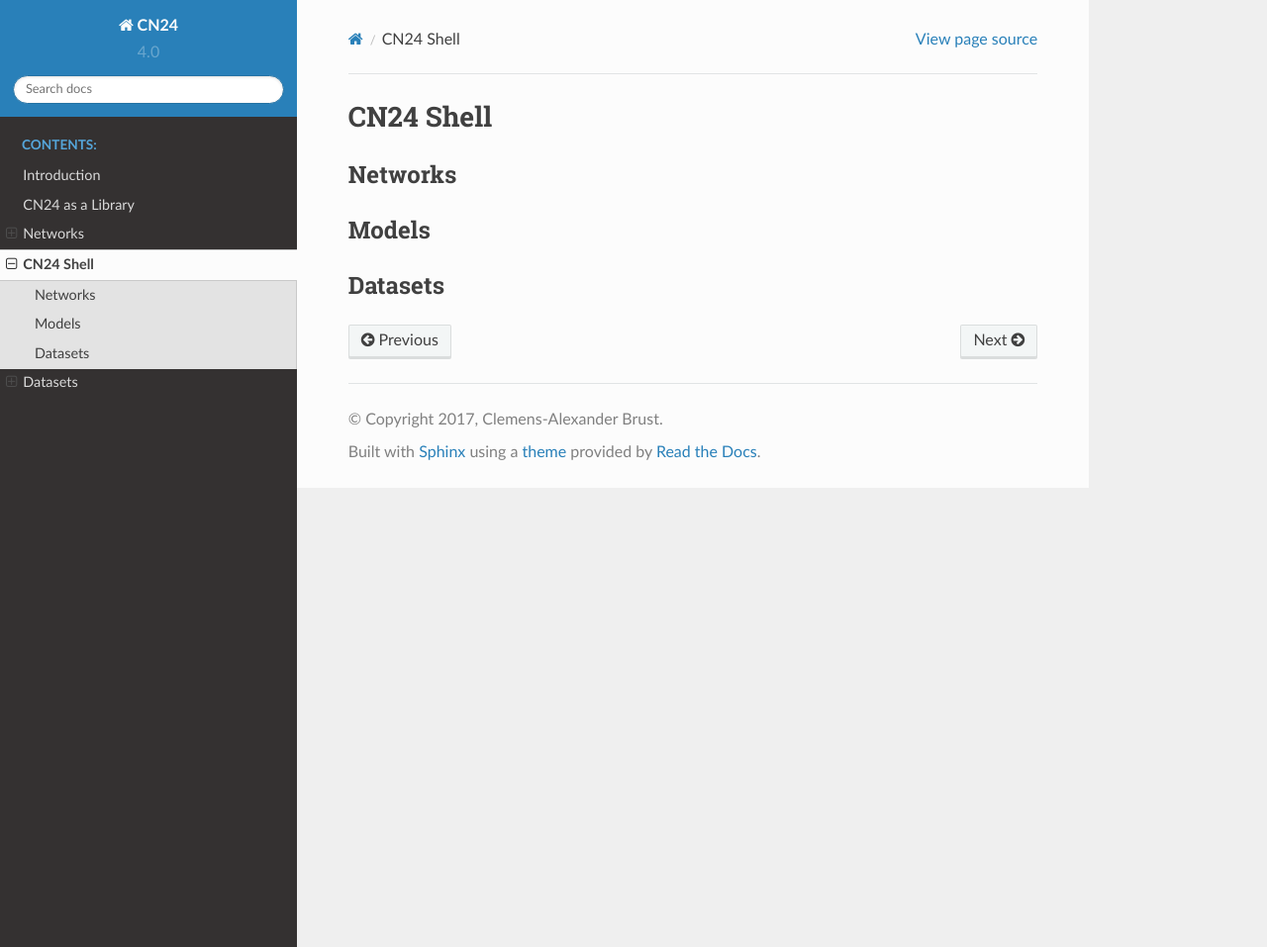
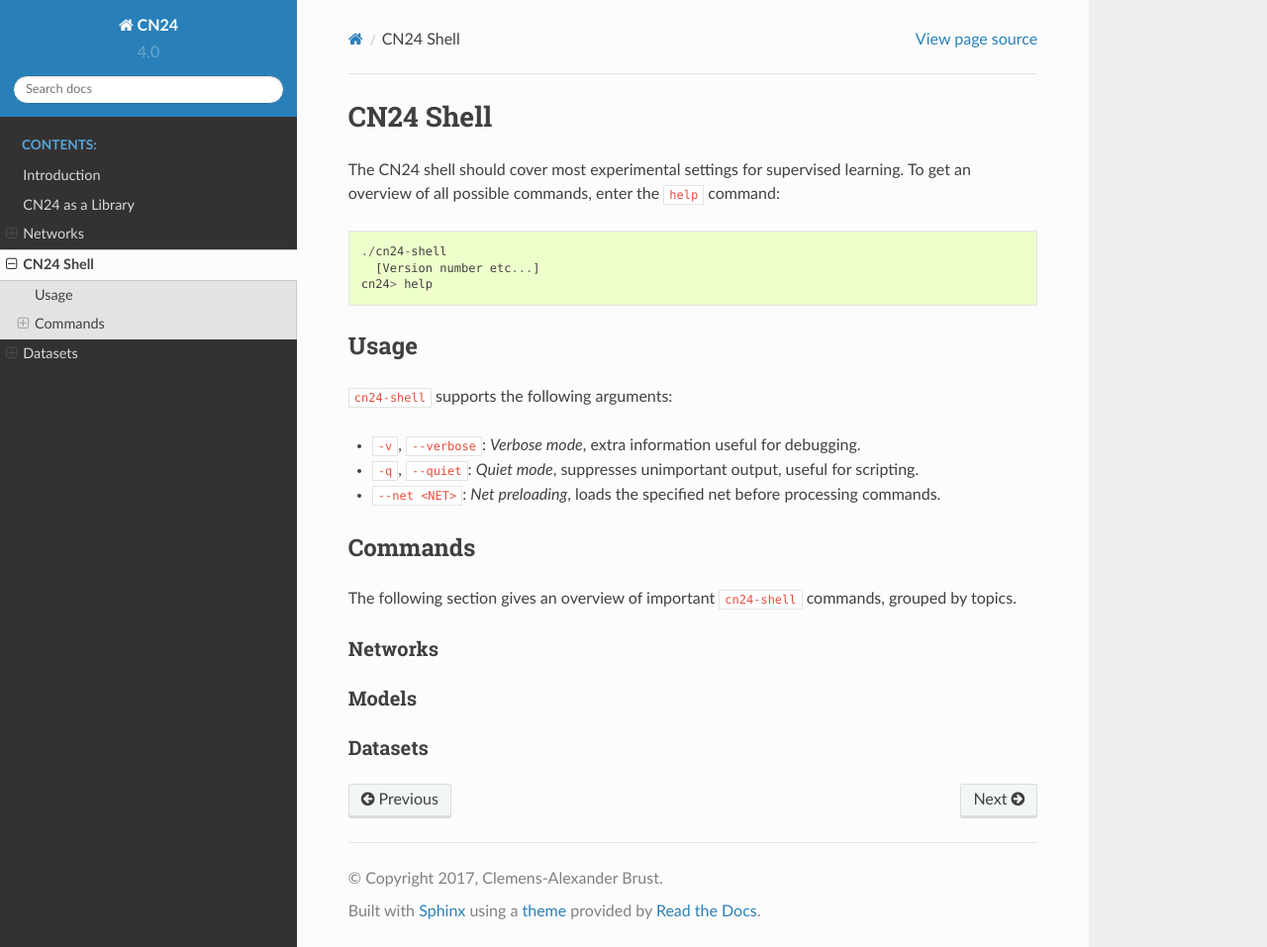
Before and after one commit to cvjena/cn24, a Sphinx documentation site: the page built from docs/shell.rst, in a window 1280 px wide and 957 px high. Shown: the whole window at 99% size. Built offline with Sphinx 7.4.7 and the Read the Docs theme 2.0.0, drawn with Linux system fonts in a browser that asks for light colours.

Commit message:
[doc] Work on shell doc

```diff
--- a/docs/shell.rst
+++ b/docs/shell.rst
@@ -1,8 +1,34 @@
 CN24 Shell
 ==========
 
+The CN24 shell should cover most experimental settings for supervised learning.
+To get an overview of all possible commands, enter the :code:`help` command:
+
+.. code::
+
+  ./cn24-shell
+    [Version number etc...]
+  cn24> help
+
+Usage
+~~~~~
+:code:`cn24-shell` supports the following arguments:
+
+* :code:`-v`, :code:`--verbose`: *Verbose mode*, extra information useful
+  for debugging.
+* :code:`-q`, :code:`--quiet`: *Quiet mode*, suppresses unimportant output, useful
+  for scripting.
+* :code:`--net <NET>`: *Net preloading*, loads the specified net before processing
+  commands.
+
+Commands
+~~~~~~~~
+The following section gives an overview of important :code:`cn24-shell` commands,
+grouped by topics.
+
 Networks
 ........
+
 
 Models
 ......
```
